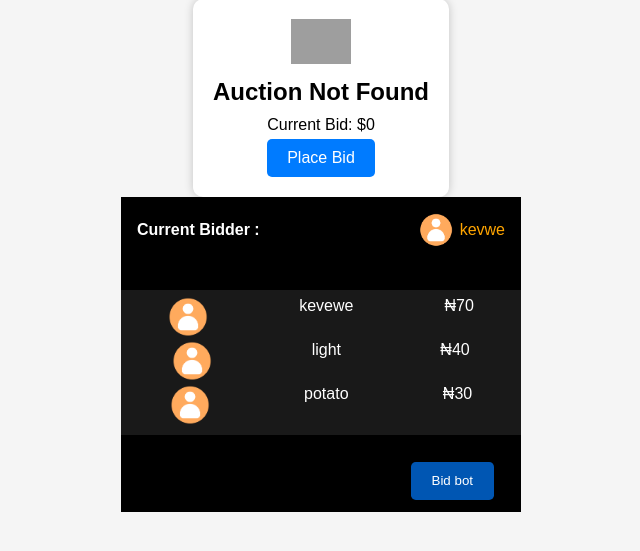
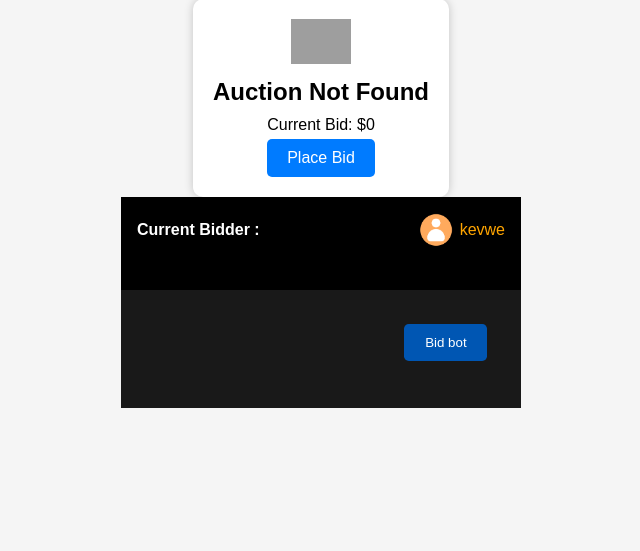
Before and after one commit to 8amjoker/bidding, a PHP site: page /copup/auction_page.php in a window 1280 px wide. Shown: the part 65-616 px from the top of the page, without its empty margins (319-959 px from the left). Run offline with PHP 8.4, Linux system fonts and the light colour scheme; data comes from the database, SQL or seed files in the repository; data that the repository does not hold is empty; grey boxes are pictures that could not be loaded.

Commit message:
Update auction_page.php

```diff
--- a/auction_page.php
+++ b/auction_page.php
@@ -89,14 +89,14 @@
 
 include("db.php");
 
-// Check the connection
+
 if (!$conn) {
     die("Connection failed: " . mysqli_connect_error());
 }
 
 
 if (isset($_GET['id'])) {
-    $auctionId = intval($_GET['id']); // Convert to an integer
+    $auctionId = intval($_GET['id']);
 } else {
 
     $auctionId = 1;
@@ -148,30 +148,7 @@ mysqli_close($conn);
     </div>
 
             <div id="leaderboard">
-                <div class="user">
-                    <div class="profile">
-                        <img src="img/avatar.png" alt="">
-                    </div>
-                    <div class="name">kevewe</div>
-                    <div class="bid">₦70</div>
-                </div>
 
-                <div class="user">
-                <div class="profile">
-                        <img src="img/avatar.png" alt="">
-                    </div>
-                    <div class="name">light</div>
-                    <div class="bid">₦40</div>
-                </div>
-
-                <div class="user">
-                <div class="profile">
-                        <img src="img/avatar.png" alt="">
-                    </div>
-                    <div class="name">potato</div>
-                    <div class="bid">₦30</div>
-                </div>
-            </div>
             <div class="btn">
             <button id="place-bid-button">Bid bot</button>
             </div>
@@ -186,6 +163,7 @@ document.querySelector('.bid-button').addEventListener('click', function() {
     xhr.onload = function() {
         if (this.status == 200) {
             alert('Bid placed successfully');
+            fetchLeaderboardData();  // Fetch and update the leaderboard data
             location.reload();  // Reload the page
         } else {
             alert('Error placing bid');
@@ -194,7 +172,7 @@ document.querySelector('.bid-button').addEventListener('click', function() {
     xhr.send('auctionId=' + this.dataset.bidAmount);
 });
 </script>
-    <script>
+<script>
     function fetchLeaderboardData() {
     const auctionId = <?php echo $auctionId; ?>; // Replace with the actual auction ID
 
@@ -231,8 +209,6 @@ document.querySelector('.bid-button').addEventListener('click', function() {
     });
 }
 
-// Call the function to fetch and display the leaderboard data
-fetchLeaderboardData();
 </script>
 <script src="./js/menuController.js"></script>
 
```
